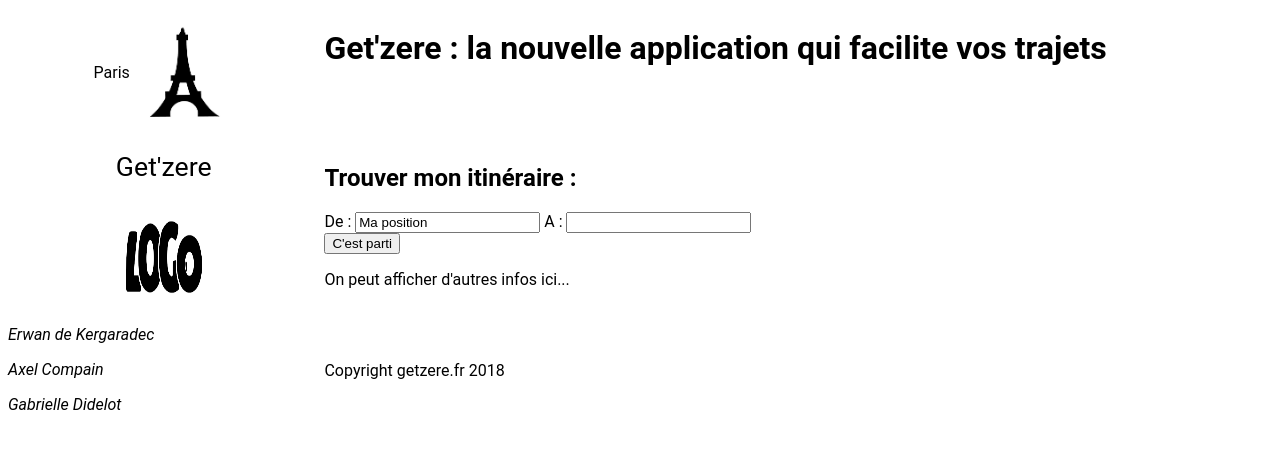
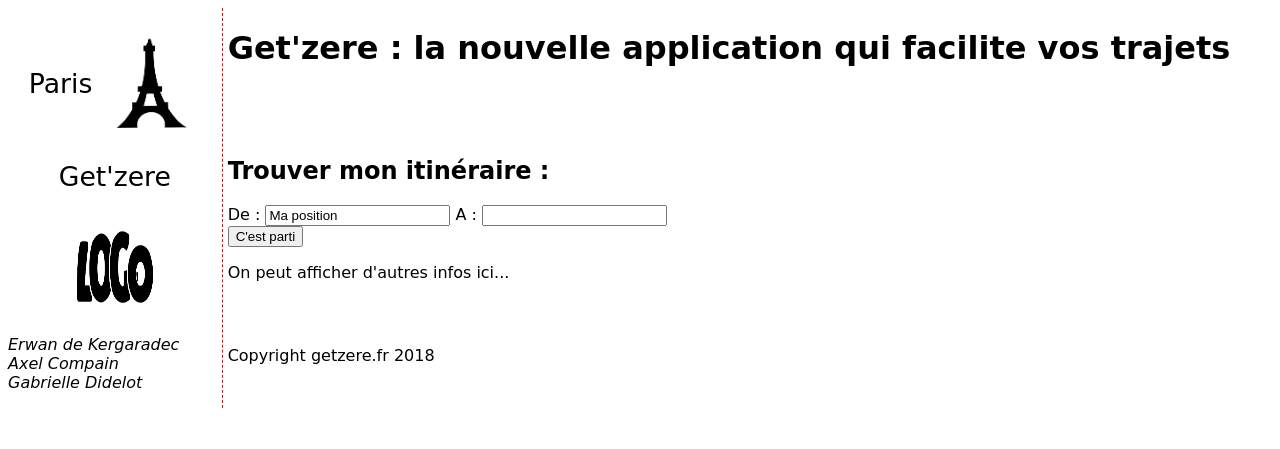
Before and after one commit to Erwandk/CommentYAller, a Python web app: template Flask/templates/main_getzere.html in a window 1280 px wide. Shown: the top 449 px of the page. Run offline with Jinja, Linux system fonts and the light colour scheme; the template is opened without the code that fills it, so the values that code supplies are empty.

Commit message:
end changes for website for today

```diff
--- a/Flask/static/main_getzere.css
+++ b/Flask/static/main_getzere.css
@@ -4,13 +4,14 @@ body {
     grid-template-rows:repeat(3, auto);
     grid-gap:5px;
 
-    font-family: 'Roboto';
+    font-family: "Comic Sans MS", "Comic Sans", cursive;
 }
 
 #bandeau_lat {
     grid-column: 1 / 2;
     grid-row: 1 / 4;
     text-align: center;
+    border-right:1px dashed red;
 }
 
 #bandeau_hor {
@@ -37,6 +38,10 @@ img {
 
 }
 
+#ville {
+    font-size: 20pt;
+}
+
 .autor {
     text-align: left;
 }
--- a/Flask/templates/squelette_getzere.html
+++ b/Flask/templates/squelette_getzere.html
@@ -5,6 +5,7 @@
     <meta charset="UTF-8">
     <title>{% block title %}Get'zere{% endblock %}</title>
     <link href="{{ url_for('static', filename='main_getzere.css') }}" rel="stylesheet" type="text/css"/>
+    <link href="{{ url_for('static', filename='font-roboto.css') }}" rel="stylesheet" type="text/css"/>
     {% endblock %}
 </head>
 
@@ -19,11 +20,12 @@
         <p id="name">Get'zere</p>
         <img id="logo" src="{{ url_for('static', filename='images/logo_temp.png') }}" alt="logo Get'zere temporaire" width="100" height="100"/>
 
-        <div class="autor">
-            <p><i>Erwan de Kergaradec</i></p>
-            <p><i>Axel Compain</i></p>
-            <p><i>Gabrielle Didelot</i></p>
-        </div>
+        <p class="autor"><i>
+            Erwan de Kergaradec <br>
+            Axel Compain <br>
+            Gabrielle Didelot <br>
+        </i></p>
+
     </div>
 
     <div id="bandeau_hor">
--- a/Flask/templates/trajet_getzere.html
+++ b/Flask/templates/trajet_getzere.html
@@ -59,15 +59,11 @@
     {% set max_long = 2.35 %}
     {% set max_lat = 48.9 %}
 
-
-    <p>https://www.openstreetmap.org/export/embed.html?bbox={{ min_long }}%2C{{ min_lat }}%2C{{ max_long }}%2C{{ max_lat }}&layer=mapnik"</p>
-    <p>https://www.openstreetmap.org/export/embed.html?bbox=2.3%2C48.8%2C2.35%2C48.9&layer=mapnik</p>
-
     <iframe id="map"
             title="Votre trajet"
             width="300"
             height="200"
-            src="https://www.openstreetmap.org/export/embed.html?bbox={{ min_long }}%2C{{ min_lat }}%2C{{ max_long }}%2C{{ max_lat }}&layer=mapnik"">
+            src="https://www.openstreetmap.org/export/embed.html?bbox={{ min_long }}%2C{{ min_lat }}%2C{{ max_long }}%2C{{ max_lat }}&layer=mapnik">
     </iframe>
 </div>
 {% endblock %}
```
